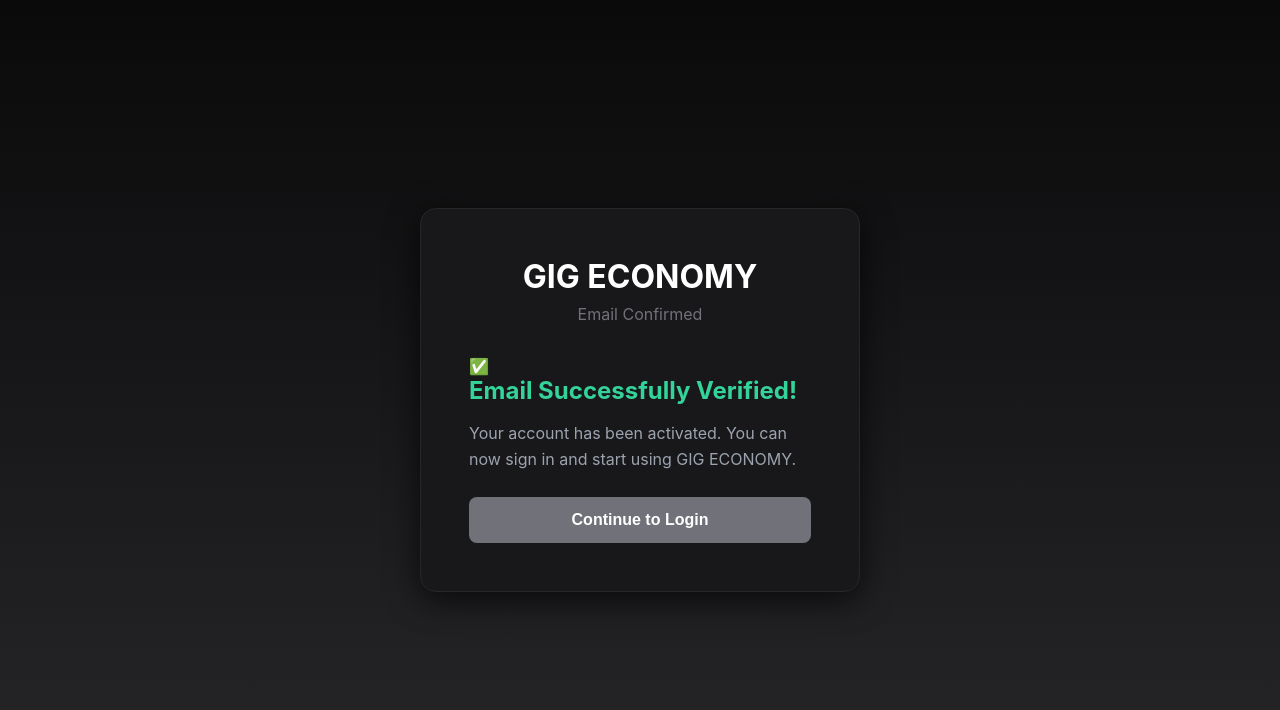
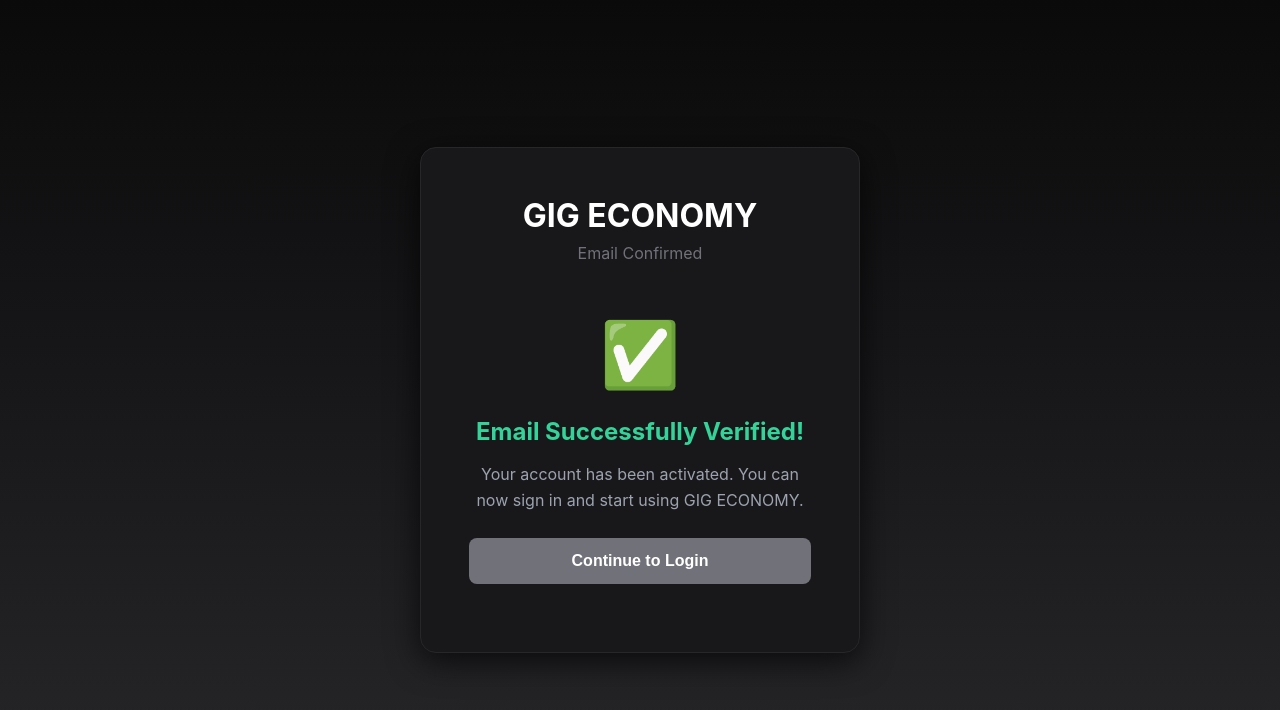
Before and after one commit to Anushkarshetty45/GIG-ECONOMY-APP, a React (Vite) app: page /email-confirmed in a window 1280 px wide. Shown: the top 710 px of the page. Built offline with nearby package versions, Linux system fonts and the light colour scheme; no server answers.

Commit message:
Add success and error container styles to AuthPages.css

```diff
--- a/src/pages/AuthPages.css
+++ b/src/pages/AuthPages.css
@@ -119,6 +119,26 @@
   color: #d4d4d8;
 }
 
+.success-container {
+  text-align: center;
+  padding: 20px 0;
+}
+
+.success-icon {
+  font-size: 64px;
+  margin-bottom: 24px;
+}
+
+.error-container {
+  text-align: center;
+  padding: 20px 0;
+}
+
+.error-icon {
+  font-size: 64px;
+  margin-bottom: 24px;
+}
+
 @media (max-width: 480px) {
   .auth-container {
     padding: 32px 24px;
```
